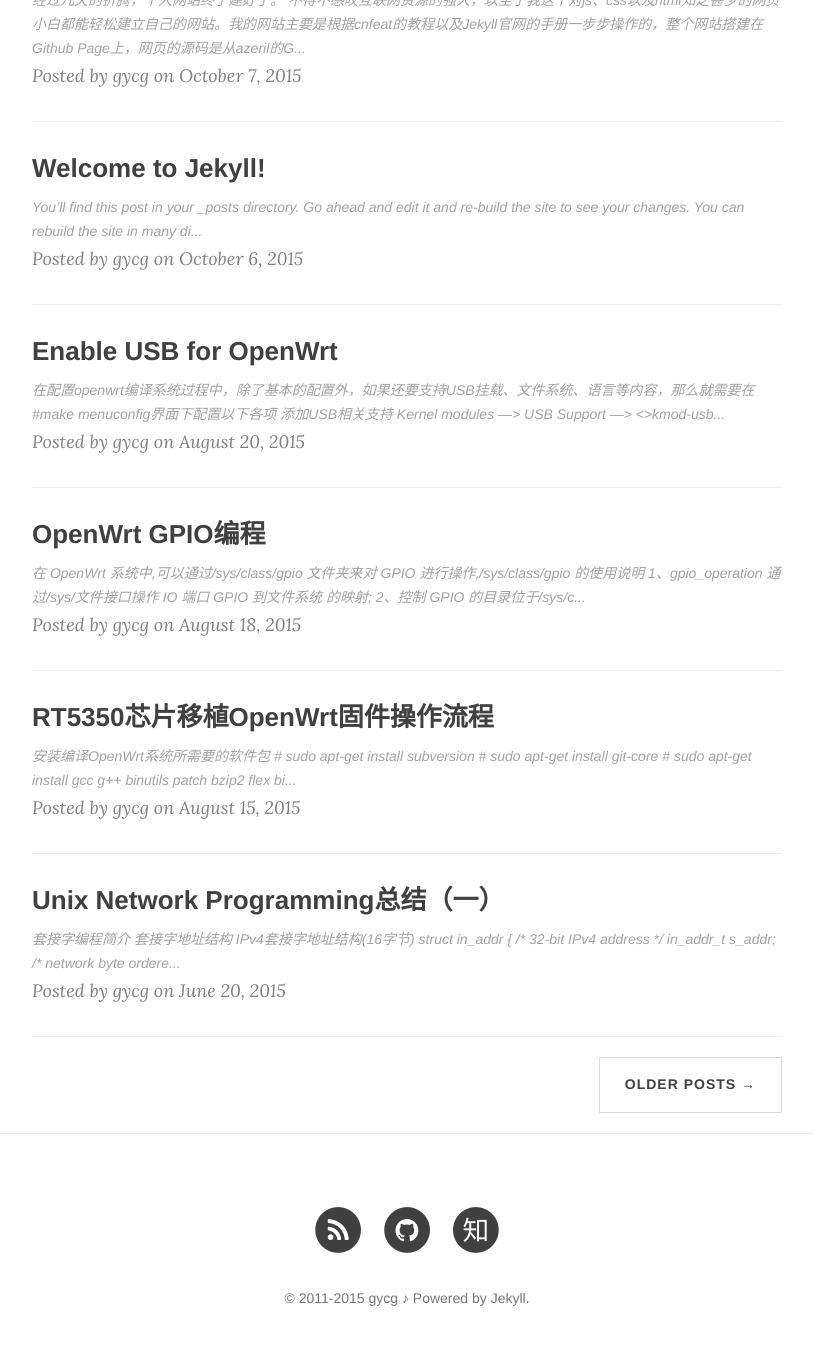
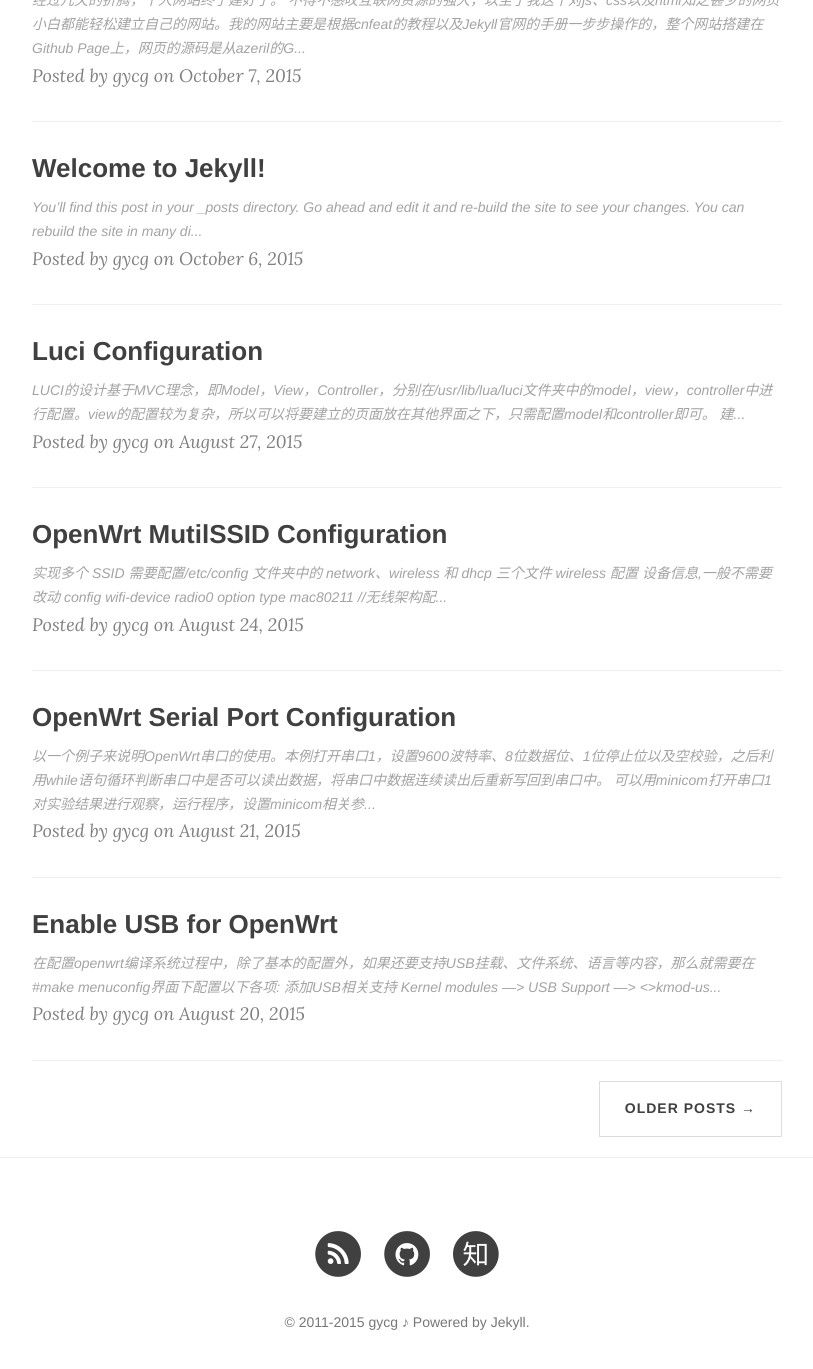
Before and after one commit to gycg/gycg.github.com, a Jekyll site: the page built from index.html, in a window 1280 px wide and 1400 px high, scrolled down 898 px. Shown: the top 1369 px of the window, without its empty margins (233-1046 px from the left). Built offline with Jekyll 4.4.1, drawn with Linux system fonts in a browser that asks for light colours; nearby versions of some CDN libraries; Markdown is read by kramdown in place of the engine named in the settings; the list of posts is cut into pages by our own code; comment, search, counter and statistics services are not loaded.

Commit message:
intership addition

```diff
--- /dev/null
+++ b/_posts/2015-08-21-OpenWrt-setial-port.md
@@ -0,0 +1,105 @@
+---
+layout: post
+title: OpenWrt Serial Port Configuration
+categories: [blog ]
+tags: [internship, ]
+description:
+---
+
+####以一个例子来说明OpenWrt串口的使用。本例打开串口1，设置9600波特率、8位数据位、1位停止位以及空校验，之后利用while语句循环判断串口中是否可以读出数据，将串口中数据连续读出后重新写回到串口中。
+
+####可以用minicom打开串口1对实验结果进行观察，运行程序，设置minicom相关参数，在minicom中输入数据，程序每隔2秒统计一次写入的字符个数，并打印出输入的字符以及个数。
+
+{% highlight c %}
+#include     <stdio.h>
+#include     <stdlib.h>
+#include     <unistd.h>
+#include     <sys/types.h>
+#include     <sys/stat.h>
+#include     <fcntl.h>
+#include     <termios.h>
+#include     <errno.h>
+
+main()
+{
+    int fd;
+    int i;
+    int len;
+    int n = 0;
+    char read_buf[256];
+    char write_buf[256];
+    struct termios opt;
+
+    fd = open("/dev/ttyS0", O_RDWR | O_NOCTTY);
+    if(fd == -1)
+    {
+        perror("open serial 0\n");
+        exit(0);
+    }
+
+    tcgetattr(fd, &opt);
+    cfsetispeed(&opt, B9600);
+    cfsetospeed(&opt, B9600);
+
+    if(tcsetattr(fd, TCSANOW, &opt) != 0 )
+    {
+       perror("tcsetattr error");
+       return -1;
+    }
+
+    opt.c_cflag &= ~CSIZE;
+    opt.c_cflag |= CS8;
+    opt.c_cflag &= ~CSTOPB;
+    opt.c_cflag &= ~PARENB;
+    opt.c_cflag &= ~INPCK;
+    opt.c_cflag |= (CLOCAL | CREAD);
+
+    opt.c_lflag &= ~(ICANON | ECHO | ECHOE | ISIG);
+
+    opt.c_oflag &= ~OPOST;
+    opt.c_oflag &= ~(ONLCR | OCRNL);
+
+    opt.c_iflag &= ~(ICRNL | INLCR);
+    opt.c_iflag &= ~(IXON | IXOFF | IXANY);
+
+    opt.c_cc[VTIME] = 0;
+    opt.c_cc[VMIN] = 0;
+
+    tcflush(fd, TCIOFLUSH);
+
+    printf("configure complete\n");
+
+    if(tcsetattr(fd, TCSANOW, &opt) != 0)
+    {
+        perror("serial error");
+        return -1;
+    }
+    printf("start send and receive data\n");
+
+    while(1)
+    {
+        n = 0;
+        len = 0;
+        bzero(read_buf, sizeof(read_buf));
+        bzero(write_buf, sizeof(write_buf));
+
+        while((n=read(fd,read_buf,sizeof(read_buf)))>0)
+        {
+            for(i = len; i < (len + n); i++)
+            {
+                write_buf[i] = read_buf[i - len];
+            }
+            len += n;
+        }
+        write_buf[len] = '\0';
+
+        printf("Len %d \n", len);
+        printf("%s \n", write_buf);
+
+        n = write(fd, write_buf, len);
+        printf("write %d chars\n",n);
+
+        sleep(2);
+    }
+}
+{% endhighlight %}
--- /dev/null
+++ b/_posts/2015-08-24-OpenWrt-MutilSSID.md
@@ -0,0 +1,107 @@
+---
+layout: post
+title: OpenWrt MutilSSID Configuration
+categories: [blog ]
+tags: [internship, ]
+description:
+---
+
+实现多个 SSID 需要配置/etc/config 文件夹中的 network、wireless 和 dhcp 三个文件
+####wireless 配置
+**设备信息,一般不需要改动**
+{% highlight c %}
+config wifi-device radio0
+    option type mac80211 //无线架构配置,根据驱动来配置。主要有三种:Broadcom、Atheros、mac80211
+    option channel 11
+    option hwmode 11g
+    option path '10180000.wmac'
+    option htmode HT20
+{% endhighlight %}
+**第一个 WIFI,使用 lan**
+{% highlight c %}
+config wifi-iface
+    option device radio0
+    option network lan
+    option mode ap
+    option ssid OpenWrt
+    option encryption none
+{% endhighlight %}
+**第二个 WIFI,使用 lan2**
+{% highlight c %}
+config wifi-iface
+    option device radio0
+    option network lan2 #另一个局域网,需要在 network 中配置
+    option mode ap
+    option ssid OpenWrt2
+    option encryption none #常见的加密方式有 psk2、wpa2
+    #option key yourpassword
+{% endhighlight %}
+
+####network 配置
+由于要增加一个局域网 lan2,所以增加一个 vlan3,因此 lan2 的 ifname 就是eth0.3。在端口(port)中,带有 t(tagged)的表示处理器,其他的代表与硬件相连的端口。
+**之前的 lan**
+{% highlight c %}
+config interface 'lan'
+    option ifname 'eth0.1'
+    option force_link '1'
+    option macaddr '02:c0:d0:00:09:9f'
+    option type 'bridge'
+    option proto 'static'
+    option ipaddr '192.168.1.1'
+    option netmask '255.255.255.0'
+    option ip6assign '60'
+{% endhighlight %}
+**新增的 lan2**
+{% highlight c %}
+config interface 'lan2'     #增加一个 lan
+    option ifname 'eth0.3'
+    option force_link '1'
+    option macaddr '02:c0:d0:00:09:9f'
+    option type 'bridge'
+    option proto 'static'
+    option ipaddr '192.168.2.1'
+    option netmask '255.255.255.0'
+    option ip6assign '60'
+{% endhighlight %}
+**vlan 配置**
+{% highlight c %}
+config switch
+    option name 'rt305x'
+    option reset '1'
+    option enable_vlan '1'
+
+config switch_vlan
+    option device 'rt305x'
+    option vlan '1'
+    option ports '0 1 2 6t'
+
+config switch_vlan
+    option device 'rt305x'
+    option vlan '2'
+    option ports '4 6t'
+
+config switch_vlan  #增加一个 vlan
+    option device 'rt305x'
+    option vlan '3'
+    option ports '3 6t' #使用 3 端口
+{% endhighlight %}
+
+####dhcp 配置
+**除了 wireless 和 network 之外,还要配置 dhcp 才能实现两个 ssid 独立运行**
+{% highlight c %}
+config dhcp 'lan'
+    option interface 'lan'
+    option start '100'
+    option limit '150'
+    option leasetime '12h'
+    option dhcpv6 'server'
+    option ra 'server'
+
+config dhcp 'lan2'  #给 lan2 实现和 lan 相同的 dhcp 配置
+    option interface 'lan2'
+    option start '100'
+    option limit '150'
+    option leasetime '12h'
+    option dhcpv6 'server'
+    option ra 'server'
+{% endhighlight %}
--- /dev/null
+++ b/_posts/2015-08-27-luci-configuration.md
@@ -0,0 +1,45 @@
+---
+layout: post
+title: Luci Configuration
+categories: [blog ]
+tags: [internship, ]
+description:
+---
+
+LUCI的设计基于MVC理念，即Model，View，Controller，分别在/usr/lib/lua/luci文件夹中的model，view，controller中进行配置。view的配置较为复杂，所以可以将要建立的页面放在其他界面之下，只需配置model和controller即可。
+####建立一个controller
+编辑controller/mycbi.lua
+{% highlight c %}
+module("luci.controller.mycbi", package.seeall)
+function index()
+    entry({"admin", "network", "mycbi_change"},
+            cbi("mycbi-model/mycbimodule"),
+            "Change My Conf", 30).dependent=false
+end
+{% endhighlight %}
+entry第一个参数为web路径，即mycbi放在了主菜单的network之下，所以无需单独创建view。第二个参数为Model路径。第三个参数Change My Conf为链接标题。
+####创建Model
+{% highlight bash %}
+#mkdir /usr/lib/lua/luci/model/cbi/mycbi-model
+#vim /usr/lib/lua/luci/model/cbi/mycbi-model/mycbimodule.lua
+m = Map("mycbi", "mycbi conf change interface")
+s = m:section(TypedSection, "MySection")
+s.addremove = true
+s:option(Value, "username", "Name")
+key=s:option(Value, "password", "Password")
+key.password=true;
+return m
+{% endhighlight %}
+####创建配置文件
+{% highlight bash %}
+#vim /etc/config/mycbi
+config  'MySection'  'mycbi'
+    option 'username' 'youruser'
+    option 'password' 'yourpass'
+{% endhighlight %}
+
+####进行测试
+配置完之后，重启路由器，连接路由器wifi，进入192.168.1.1,点击进入network界面，就会发现设置的页面Change My Conf，进入之后，有Name和Password选项，在其中填入要设置的用户名和密码，点击保存并应用，即可更改设置。在路由器的/etc/config/mycbi中查看，可以看到刚才设置的用户名和密码。
+其他页面的设置与此类似，都可以在/usr/lib/lua/luci中进行配置。
+
+参考：[开发OpenWrt路由器上LuCI的模块](http://www.cnblogs.com/mayswind/p/3468124.html?utm_source=tuicool)
```
Also changed, not shown: _posts/2015-08-20-enable-USB-for-OpenWrt.md (+1 -1 lines).
